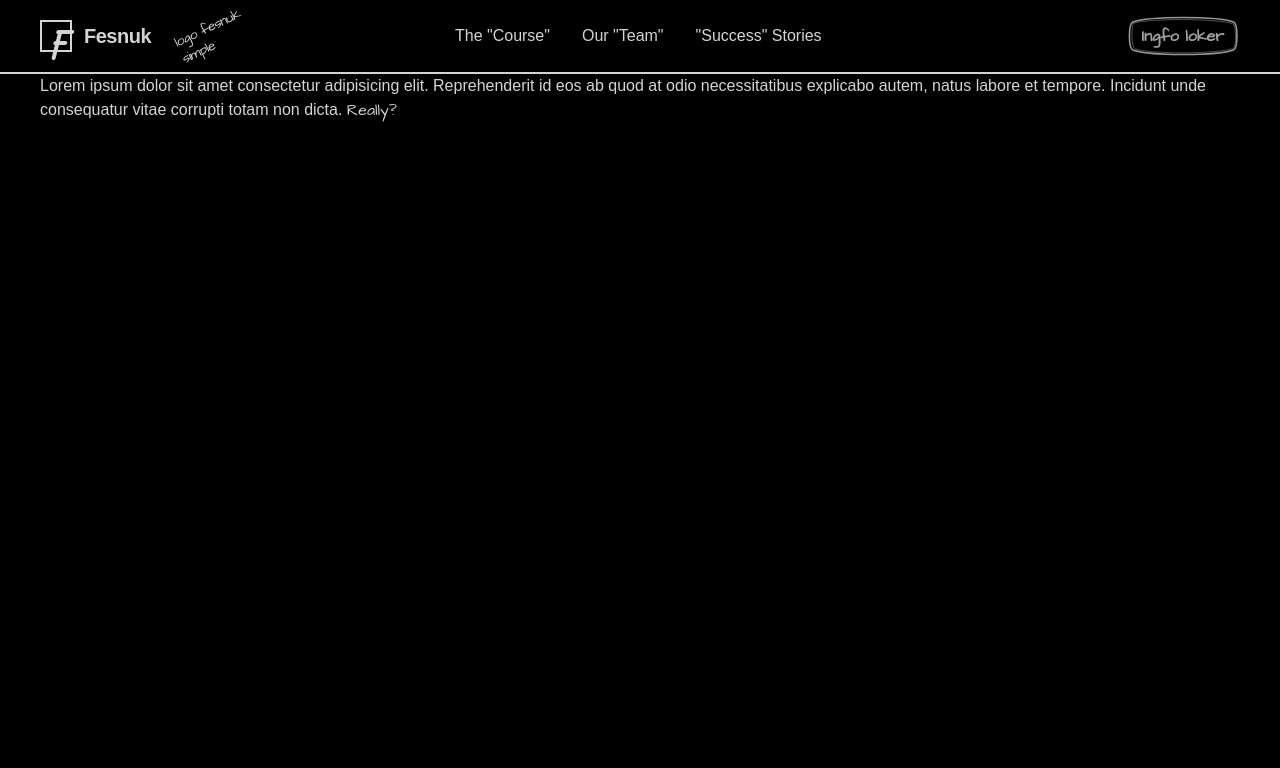
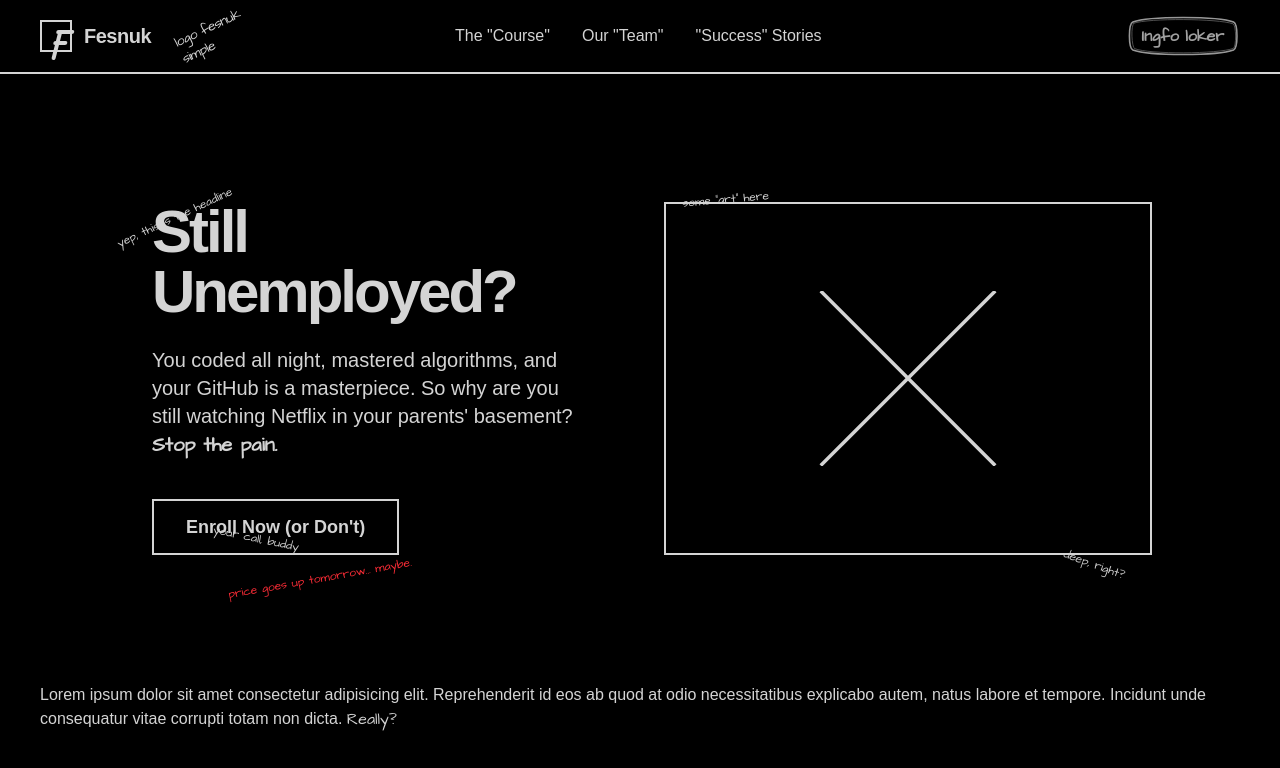
Before and after one commit to wahyusa/fesnuk, a SvelteKit app: page / in a window 1280 px wide. Shown: the top 768 px of the page. Built offline with nearby package versions, Linux system fonts and the light colour scheme.

Commit message:
chore: hero section with container query CSS

```diff
--- a/src/routes/+page.svelte
+++ b/src/routes/+page.svelte
@@ -96,6 +96,74 @@
 	</button>
 </header>
 
+<header id="hero" class="flex flex-1 items-center justify-center py-16 md:px-10">
+	<div class="flex flex-1 items-center justify-center py-16 md:px-10">
+		<div class="w-full max-w-5xl">
+			<div class="@container">
+				<div class="grid grid-cols-1 gap-12 @[768px]:grid-cols-2 @[768px]:items-center">
+					<div class="relative flex flex-col gap-6 px-6 text-center @[768px]:text-left">
+						<h1
+							class="text-primary text-5xl font-bold tracking-tighter @[480px]:text-6xl dark:text-white"
+						>
+							Still Unemployed?
+						</h1>
+						<p
+							class="absolute top-2 -left-4 -rotate-[25deg] transform font-sketch text-xs dark:text-white"
+						>
+							yep, this is the headline
+						</p>
+						<p class="text-primary/70 text-xl dark:text-white/70">
+							You coded all night, mastered algorithms, and your GitHub is a masterpiece. So why are
+							you still watching Netflix in your parents' basement? <span
+								class="text-primary font-sketch font-bold dark:text-white">Stop the pain.</span
+							>
+						</p>
+						<button
+							class="border-primary text-primary relative mt-4 self-center border-2 bg-transparent px-8 py-3 text-lg font-bold @[768px]:self-start dark:border-white dark:text-white"
+							>Enroll Now (or Don't)</button
+						>
+						<p
+							class="absolute bottom-2 left-1/2 -translate-x-1/2 rotate-12 transform font-sketch text-xs @[768px]:left-32 dark:text-white"
+						>
+							your call, buddy
+						</p>
+						<p
+							class="absolute -bottom-8 left-1/2 -translate-x-1/2 rotate-[-10deg] transform font-sketch text-xs text-red-500 @[768px]:left-48"
+						>
+							price goes up tomorrow... maybe.
+						</p>
+					</div>
+					<div
+						class="border-primary relative h-80 w-full border-2 @[768px]:h-full dark:border-white"
+					>
+						<p
+							class="absolute -top-3 left-4 rotate-[-5deg] transform font-sketch text-xs dark:text-white"
+						>
+							some "art" here
+						</p>
+						<div class="absolute inset-0 flex h-full w-full items-center justify-center">
+							<svg
+								class="text-primary/30 h-1/2 w-1/2 dark:text-white/30"
+								fill="none"
+								viewBox="0 0 100 100"
+								xmlns="http://www.w3.org/2000/svg"
+							>
+								<line stroke="currentColor" stroke-width="2" x1="0" x2="100" y1="0" y2="100"></line>
+								<line stroke="currentColor" stroke-width="2" x1="100" x2="0" y1="0" y2="100"></line>
+							</svg>
+						</div>
+						<p
+							class="absolute right-6 -bottom-5 rotate-[20deg] transform font-sketch text-xs dark:text-white"
+						>
+							deep, right?
+						</p>
+					</div>
+				</div>
+			</div>
+		</div>
+	</div>
+</header>
+
 <main class="px-10">
 	<section id="background">
 		Lorem ipsum dolor sit amet consectetur adipisicing elit. Reprehenderit id eos ab quod at odio
```
